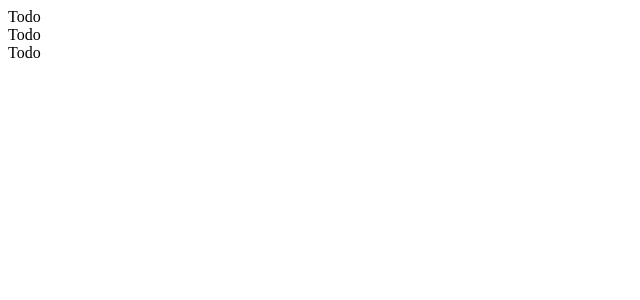
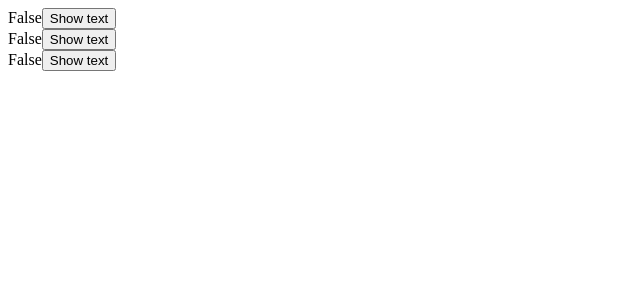
Before and after one commit to tojibayevvv/popcorn, a React (Create React App) app: page / in a window 1280 px wide. Shown: the top 300 px of the page, without its empty margins (0-640 px from the left). Built offline with nearby package versions, Linux system fonts and the light colour scheme.

Commit message:
now i wrote function to collapse and expand the text

```diff
--- a/src/TextExpander.js
+++ b/src/TextExpander.js
@@ -32,11 +32,17 @@ export default function TextExpander() {
   );
 }
 
-function Expander() {
+function Expander({children}) {
 
+  const [isExpanded, setIsExpanded] = useState(false);
+
+  function handleClick(){
+    setIsExpanded((exp) => !exp);
+  }
   return (
     <div>
-      Todo
+      {isExpanded ? children : "False"}
+      <button onClick={handleClick}>Show text</button>
     </div>
   );
 }
```
